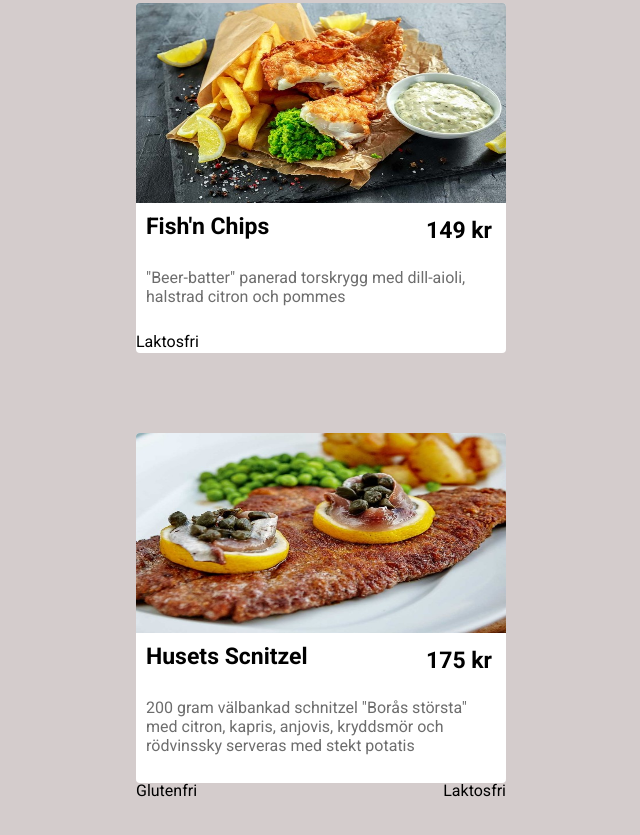
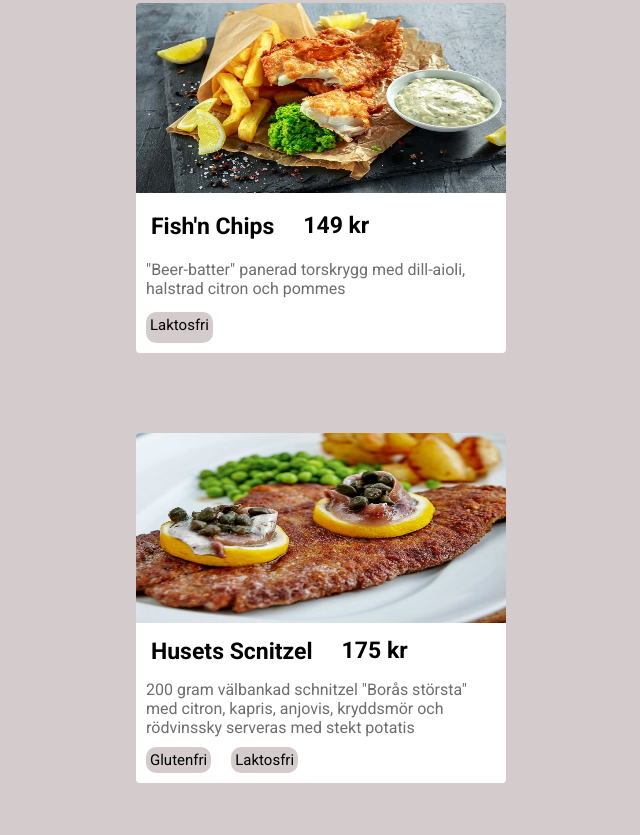
Before and after one commit to adrianbodin/School-grupp4-digital-meny, a plain HTML site: page index.html in a window 1280 px wide. Shown: the part 1957-2792 px from the top of the page, without its empty margins (288-928 px from the left). Drawn offline with Linux system fonts and the light colour scheme; a web font is replaced by a local one.

Commit message:
klar med knappar

```diff
--- a/style.css
+++ b/style.css
@@ -236,20 +236,21 @@ body {
   margin: 40px;
   display: flex;
   flex-wrap: wrap;
-  justify-content: space-between;
+
 }
 .white-card img {
   /* Bild */
-  height: 200px;
+  height: 190px;
   width: 370px;
   border-radius: 4px 4px 0 0;
 }
 .dish-title {
   /* maträtt-namn */
+  position: relative;
   font-size: 23px;
   font-weight: bold;
   padding: 0px;
-  margin: 10px;
+  margin: 15px;
 }
 .dish-price {
   /* pris */
@@ -258,13 +259,33 @@ body {
   font-size: 23px;
   font-weight: bold;
   margin: 10px;
+
 }
 .dish-description {
   /* maträtt-beskrivning */
   color: rgb(109, 109, 109);
   padding: 0px;
+  margin: 0px 10px 0px 10px;
+}
+ .gluten-free {
+  display: block;
+  font-size: 15px;
+  padding: 4px;
   margin: 10px;
+  border-radius: 10px;
+  background: #d4cccc;
+
 }
+.lactose-free {
+  display: block;
+  align-items: center;
+  font-size: 15px;
+  padding: 4px;
+  margin: 10px;
+  border-radius: 10px;
+  background: #d4cccc;
+}
+
 
 #byta {
   position: inherit;
```
